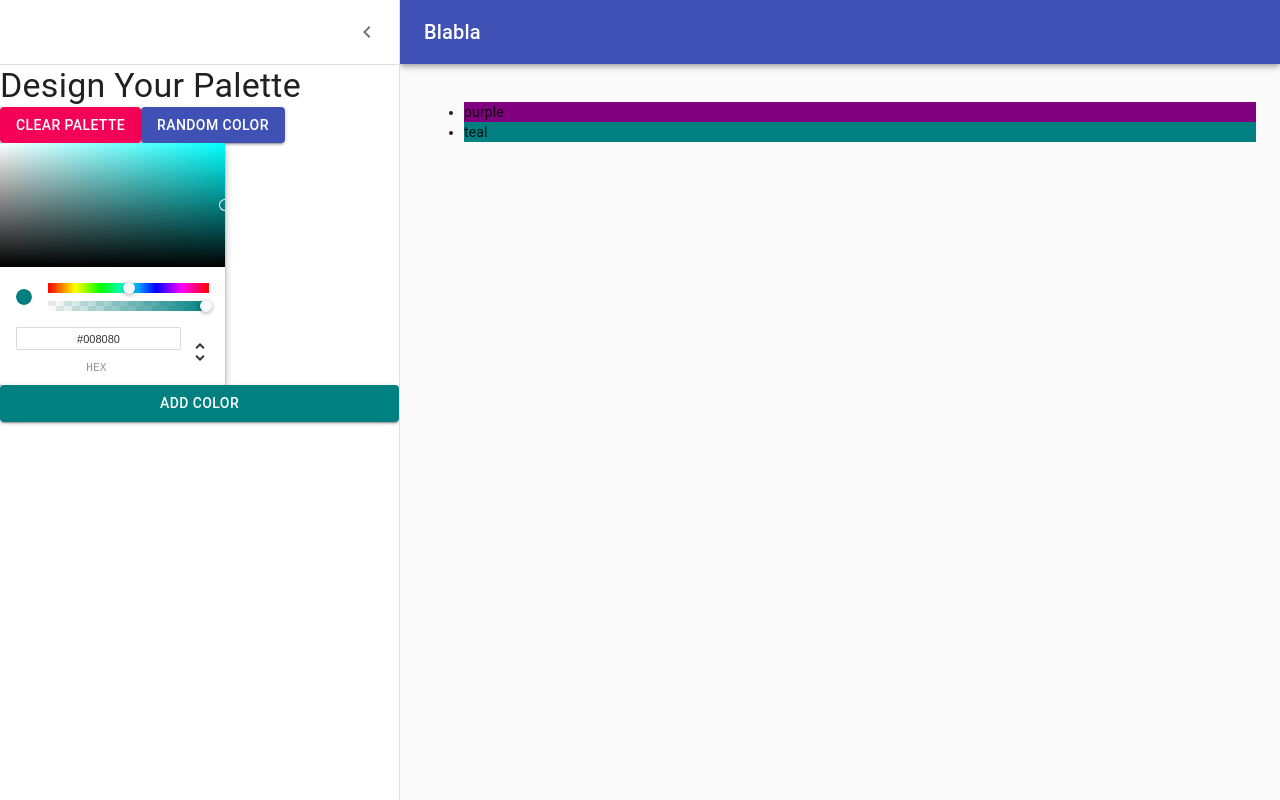
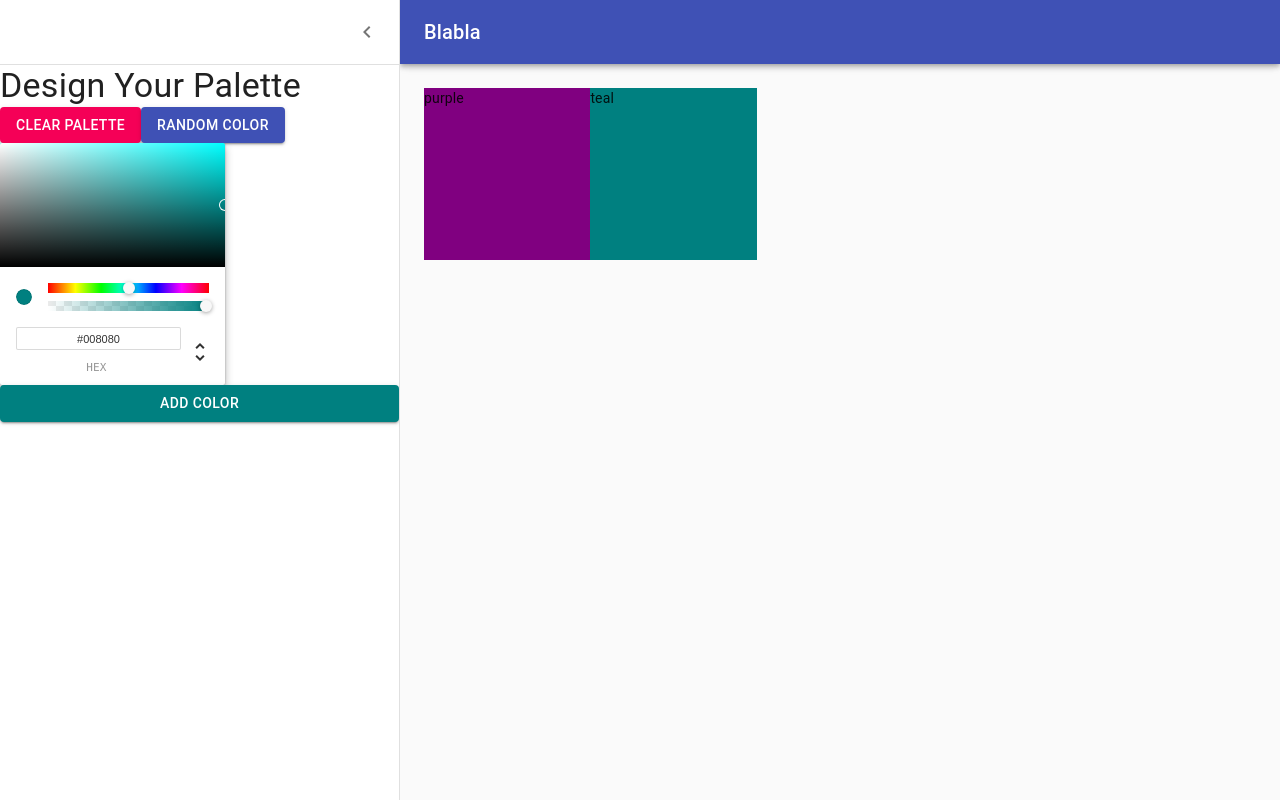
Before and after one commit to Aemonicus/Colors-app, a React (Create React App) app: page /palette/new in a window 1280 px wide. Built offline with nearby package versions, Linux system fonts and the light colour scheme.

Commit message:
creating draggable color box

```diff
--- /dev/null
+++ b/src/DraggableColorBox.js
@@ -0,0 +1,23 @@
+import React from 'react'
+import { withStyles } from "@material-ui/styles"
+
+const styles = {
+  root: {
+    width: "20%",
+    height: "25%",
+    margin: "0 auto",
+    display: "inline-block",
+    position: "relative",
+    marginBottom: "-4px",
+  }
+}
+
+function DraggableColorBox(props) {
+  return (
+    <div className={props.classes.root} style={{ backgroundColor: props.color }}>
+      {props.color}
+    </div>
+  )
+}
+
+export default withStyles(styles)(DraggableColorBox)
--- a/src/NewPaletteForm.js
+++ b/src/NewPaletteForm.js
@@ -12,6 +12,7 @@
 import ChevronLeftIcon from "@material-ui/icons/ChevronLeft"
 import { ChromePicker } from "react-color"
 import Button from '@material-ui/core/Button'
+import DraggableColorBox from './DraggableColorBox'
 
 
 
@@ -58,6 +59,7 @@
   },
   content: {
     flexGrow: 1,
+    height: "calc(100vh - 64px)",
     padding: theme.spacing(3),
     transition: theme.transitions.create('margin', {
       easing: theme.transitions.easing.sharp,
@@ -180,11 +182,11 @@
           })}
         >
           <div className={classes.drawerHeader} />
-          <ul>
-            {this.state.colors.map(color => (
-              <li style={{ backgroundColor: color }}>{color}</li>
-            ))}
-          </ul>
+
+          {this.state.colors.map(color => (
+            <DraggableColorBox color={color} />
+          ))}
+
         </main>
 
       </div >
```
